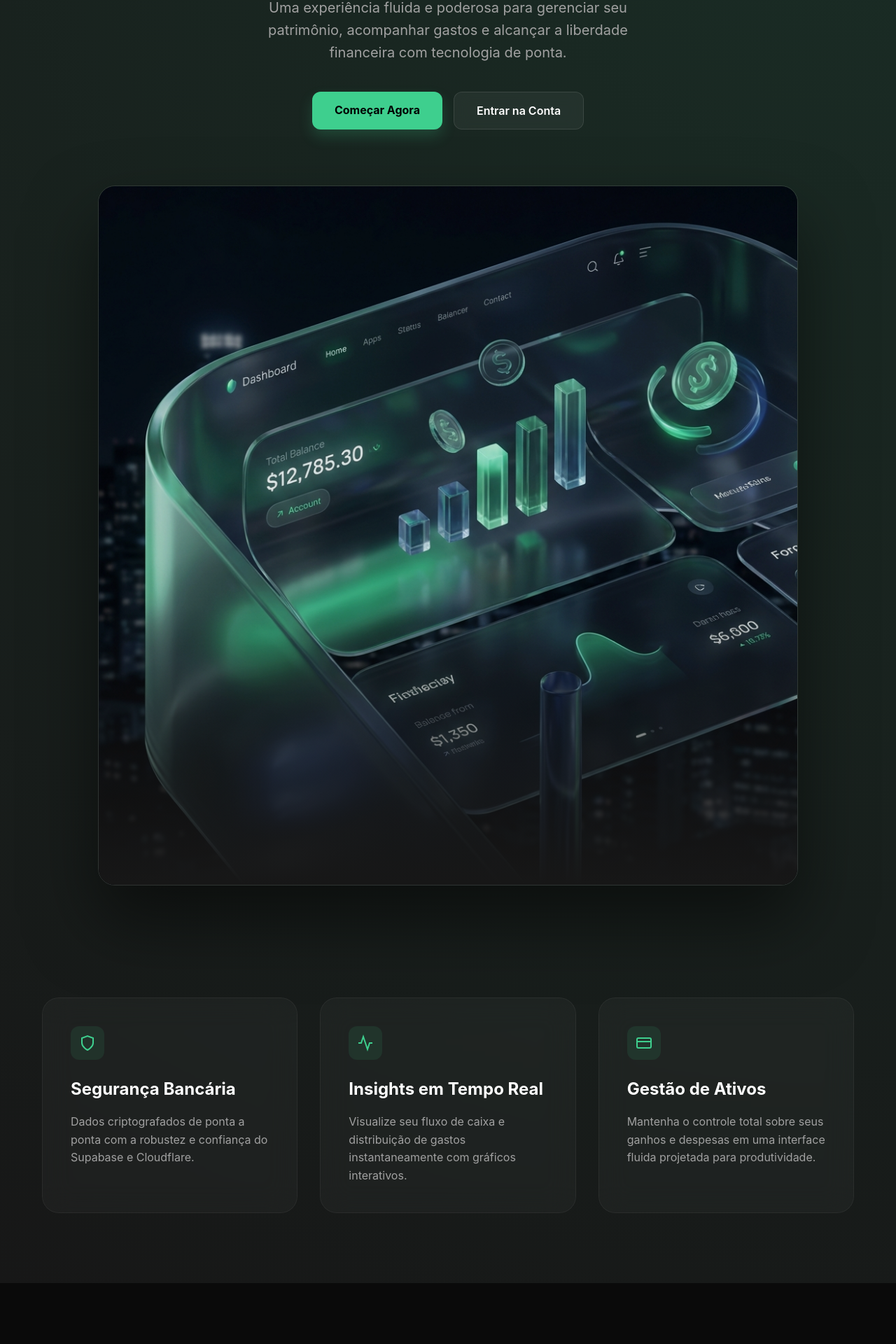
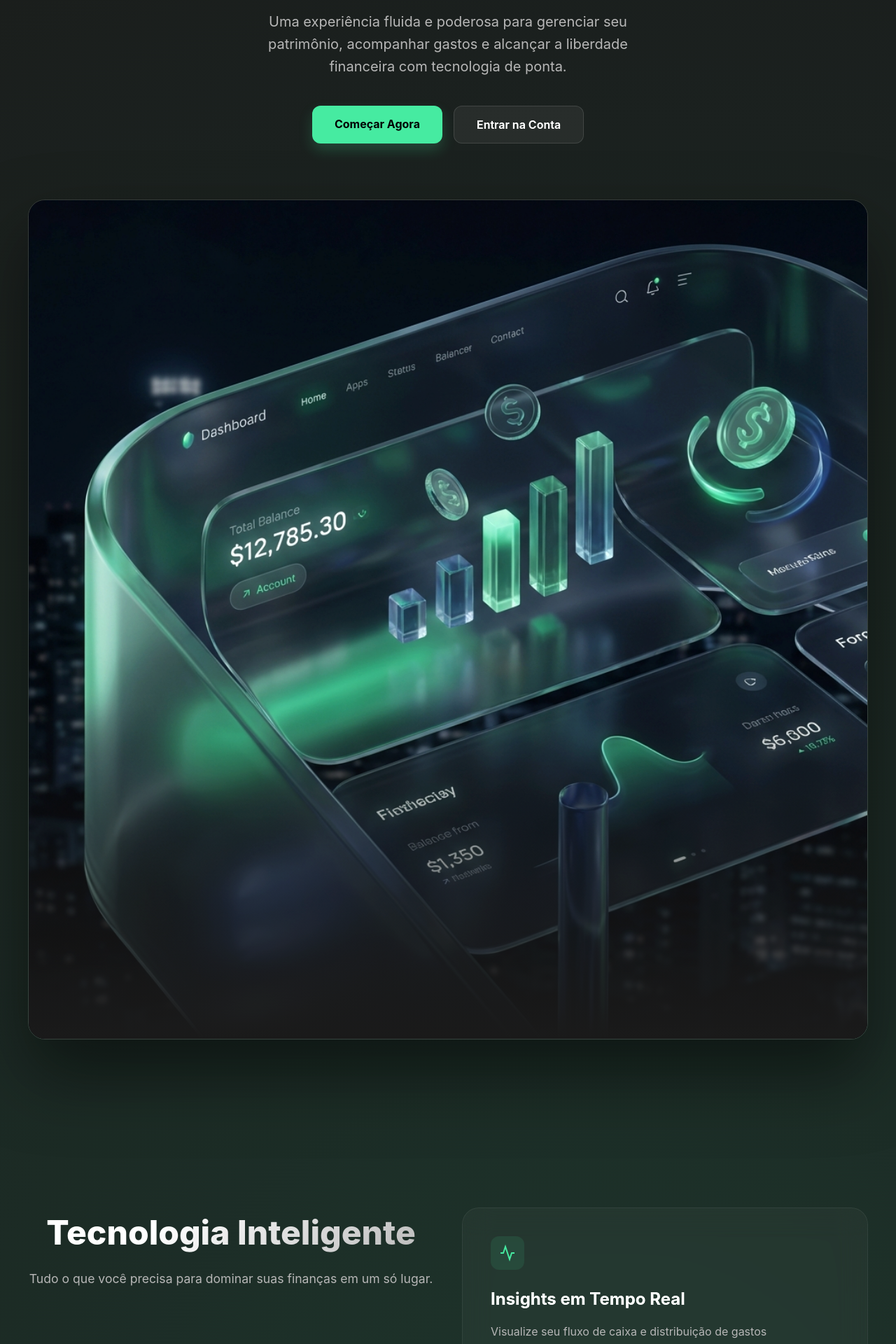
Before and after one commit to thesirkiller/psychic-octo-meme, a React (Vite) app: page / in a window 1280 px wide. Shown: the part 371-2291 px from the top of the page at 70% size. Before the commit the page ends 2204 px from the top, so only its background shows below. Built offline with nearby package versions, Linux system fonts and the light colour scheme.

Commit message:
Premium Update: Pulse background, dedicated Security section, and cinematic entrance animations

```diff
--- a/src/pages/LandingPage.jsx
+++ b/src/pages/LandingPage.jsx
@@ -6,45 +6,37 @@ const LandingPage = () => {
     return (
         <div className="landing-container">
             <LandingNavbar />
-            <section className="hero-section">
-                <div className="hero-tag">A Próxima Geração de Gestão Financeira</div>
-                <h1 className="hero-title">
+            <section className="hero-section reveal">
+                <div className="hero-tag fade-in">A Próxima Geração de Gestão Financeira</div>
+                <h1 className="hero-title slide-up">
                     Suas finanças em um <br /> estado de clareza.
                 </h1>
-                <p className="hero-subtitle">
+                <p className="hero-subtitle slide-up delay-1">
                     Uma experiência fluida e poderosa para gerenciar seu patrimônio,
                     acompanhar gastos e alcançar a liberdade financeira com tecnologia de ponta.
                 </p>
 
-                <div className="hero-cta">
+                <div className="hero-cta slide-up delay-2">
                     <Link to="/register" className="btn-primary">Começar Agora</Link>
                     <Link to="/login" className="btn-secondary">Entrar na Conta</Link>
                 </div>
 
-                <div className="hero-visual">
-                    {/* Using the generated premium hero image placeholder logic */}
+                <div className="hero-visual reveal delay-3">
                     <img
                         src="/assets/finance_landing_hero.png"
                         alt="Finance Dashboard Visualization"
-                        style={{ filter: 'brightness(0.9)' }}
+                        className="hero-img"
                     />
-                    <div style={{
-                        position: 'absolute',
-                        inset: 0,
-                        background: 'linear-gradient(to bottom, transparent 60%, #171717 100%)'
-                    }}></div>
+                    <div className="hero-gradient-overlay"></div>
                 </div>
             </section>
 
-            <section className="features-grid">
-                <div className="feature-card">
-                    <div className="feature-icon">
-                        <svg width="24" height="24" viewBox="0 0 24 24" fill="none" stroke="currentColor" strokeWidth="2"><path d="M12 22s8-4 8-10V5l-8-3-8 3v7c0 6 8 10 8 10z" /></svg>
+            <section id="features" className="features-grid">
+                <div className="section-header">
+                    <h2 className="section-title">Tecnologia Inteligente</h2>
+                    <p className="section-subtitle">Tudo o que você precisa para dominar suas finanças em um só lugar.</p>
                 </div>
-                    <h3 className="feature-title">Segurança Bancária</h3>
-                    <p className="feature-desc">Dados criptografados de ponta a ponta com a robustez e confiança do Supabase e Cloudflare.</p>
-                </div>
-
+                <div className="features-content">
                     <div className="feature-card">
                         <div className="feature-icon">
                             <svg width="24" height="24" viewBox="0 0 24 24" fill="none" stroke="currentColor" strokeWidth="2"><polyline points="22 12 18 12 15 21 9 3 6 12 2 12" /></svg>
@@ -60,6 +52,33 @@ const LandingPage = () => {
                         <h3 className="feature-title">Gestão de Ativos</h3>
                         <p className="feature-desc">Mantenha o controle total sobre seus ganhos e despesas em uma interface fluida projetada para produtividade.</p>
                     </div>
+                </div>
+            </section>
+
+            <section id="security" className="security-section reveal">
+                <div className="security-content">
+                    <div className="security-info">
+                        <div className="feature-icon">
+                            <svg width="24" height="24" viewBox="0 0 24 24" fill="none" stroke="currentColor" strokeWidth="2"><path d="M12 22s8-4 8-10V5l-8-3-8 3v7c0 6 8 10 8 10z" /></svg>
+                        </div>
+                        <h2 className="section-title">Segurança de<br />Nível Bancário</h2>
+                        <p className="section-subtitle">
+                            Sua privacidade é nossa prioridade absoluta. Seus dados são protegidos por criptografia
+                            de ponta a ponta e infraestrutura global segura.
+                        </p>
+                        <ul className="security-list">
+                            <li>AES-256 Encryption</li>
+                            <li>Autenticação de Dois Fatores</li>
+                            <li>Infraestrutura Cloudflare & Supabase</li>
+                        </ul>
+                    </div>
+                    <div className="security-visual">
+                        <div className="glass-shield">
+                            <div className="shield-glow"></div>
+                            <svg width="120" height="120" viewBox="0 0 24 24" fill="none" stroke="#3ecf8e" strokeWidth="1" strokeLinecap="round" strokeLinejoin="round"><path d="M12 22s8-4 8-10V5l-8-3-8 3v7c0 6 8 10 8 10z" /></svg>
+                        </div>
+                    </div>
+                </div>
             </section>
         </div>
     )
--- a/src/styles/LandingPage.css
+++ b/src/styles/LandingPage.css
@@ -1,9 +1,92 @@
+html {
+    scroll-behavior: smooth;
+}
+
 .landing-container {
     min-height: 100vh;
-    background: radial-gradient(circle at top right, #1a2e26 0%, #171717 100%);
+    background: radial-gradient(circle at center, #1a2e26 0%, #171717 100%);
+    background-size: 200% 200%;
+    animation: pulseBG 20s ease-in-out infinite;
     color: #ffffff;
     font-family: 'Inter', sans-serif;
     overflow-x: hidden;
+}
+
+@keyframes pulseBG {
+    0% {
+        background-size: 100% 100%;
+        filter: brightness(1);
+    }
+
+    50% {
+        background-size: 150% 150%;
+        filter: brightness(1.2);
+    }
+
+    100% {
+        background-size: 100% 100%;
+        filter: brightness(1);
+    }
+}
+
+/* Entrance Animations */
+@keyframes fadeIn {
+    from {
+        opacity: 0;
+    }
+
+    to {
+        opacity: 1;
+    }
+}
+
+@keyframes slideUp {
+    from {
+        opacity: 0;
+        transform: translateY(30px);
+    }
+
+    to {
+        opacity: 1;
+        transform: translateY(0);
+    }
+}
+
+@keyframes revealScale {
+    from {
+        opacity: 0;
+        transform: scale(0.95);
+    }
+
+    to {
+        opacity: 1;
+        transform: scale(1);
+    }
+}
+
+.fade-in {
+    animation: fadeIn 1.2s ease forwards;
+}
+
+.slide-up {
+    animation: slideUp 1s cubic-bezier(0.2, 0.8, 0.2, 1) forwards;
+    opacity: 0;
+}
+
+.reveal {
+    animation: revealScale 1.4s cubic-bezier(0.2, 0.8, 0.2, 1) forwards;
+}
+
+.delay-1 {
+    animation-delay: 0.2s;
+}
+
+.delay-2 {
+    animation-delay: 0.4s;
+}
+
+.delay-3 {
+    animation-delay: 0.6s;
 }
 
 /* Landing Navbar Styles */
@@ -20,7 +103,7 @@
 
 .landing-navbar {
     width: 100%;
-    max-width: 900px;
+    max-width: 1400px;
     height: 64px;
     background: rgba(255, 255, 255, 0.03);
     backdrop-filter: blur(25px) saturate(180%);
@@ -30,7 +113,7 @@
     display: flex;
     align-items: center;
     justify-content: space-between;
-    padding: 0 24px;
+    padding: 0 32px;
     box-shadow: 0 20px 40px rgba(0, 0, 0, 0.3);
 }
 
@@ -102,12 +185,12 @@
 
 .hero-section {
     position: relative;
-    padding: 120px 20px 60px;
+    padding: 140px 40px 60px;
     display: flex;
     flex-direction: column;
     align-items: center;
     text-align: center;
-    max-width: 1200px;
+    max-width: 1400px;
     margin: 0 auto;
 }
 
@@ -183,26 +266,64 @@
 .hero-visual {
     position: relative;
     width: 100%;
-    max-width: 1000px;
+    max-width: 1300px;
     border-radius: 24px;
     overflow: hidden;
     box-shadow: 0 50px 100px rgba(0, 0, 0, 0.5);
     border: 1px solid rgba(255, 255, 255, 0.1);
 }
 
-.hero-visual img {
+.hero-img {
     width: 100%;
     height: auto;
     display: block;
+    filter: brightness(0.9);
+}
+
+.hero-gradient-overlay {
+    position: absolute;
+    inset: 0;
+    pointer-events: none;
+    background: linear-gradient(to bottom, transparent 60%, #171717 100%);
+    z-index: 2;
+}
+
+.section-header {
+    text-align: center;
+    margin-bottom: 60px;
+}
+
+.section-title {
+    font-size: clamp(2rem, 5vw, 3rem);
+    font-weight: 800;
+    margin-bottom: 16px;
+    background: linear-gradient(135deg, #ffffff 0%, #a1a1a1 100%);
+    -webkit-background-clip: text;
+    background-clip: text;
+    -webkit-text-fill-color: transparent;
+}
+
+.section-subtitle {
+    color: #a1a1a1;
+    font-size: 1.1rem;
+    max-width: 600px;
+    margin: 0 auto;
+    line-height: 1.6;
 }
 
 .features-grid {
     display: grid;
-    grid-template-columns: repeat(auto-fit, minmax(300px, 1fr));
-    gap: 32px;
-    padding: 100px 20px;
-    max-width: 1200px;
+    grid-template-columns: repeat(auto-fit, minmax(350px, 1fr));
+    gap: 40px;
+    padding: 180px 40px;
+    max-width: 1400px;
     margin: 0 auto;
+}
+
+.features-content {
+    display: grid;
+    grid-template-columns: repeat(auto-fit, minmax(350px, 1fr));
+    gap: 40px;
 }
 
 .feature-card {
@@ -250,7 +371,113 @@
     line-height: 1.6;
 }
 
+.security-section {
+    padding: 180px 40px;
+    max-width: 1400px;
+    margin: 0 auto;
+}
+
+.security-content {
+    display: flex;
+    align-items: center;
+    gap: 80px;
+    background: rgba(255, 255, 255, 0.02);
+    padding: 80px;
+    border-radius: 40px;
+    border: 1px solid rgba(255, 255, 255, 0.05);
+    backdrop-filter: blur(20px);
+}
+
+.security-info {
+    flex: 1;
+}
+
+.security-info .section-title {
+    text-align: left;
+}
+
+.security-info .section-subtitle {
+    margin: 0 0 32px 0;
+    text-align: left;
+}
+
+.security-list {
+    list-style: none;
+    padding: 0;
+    display: flex;
+    flex-direction: column;
+    gap: 16px;
+}
+
+.security-list li {
+    display: flex;
+    align-items: center;
+    gap: 12px;
+    color: #ffffff;
+    font-weight: 500;
+}
+
+.security-list li::before {
+    content: "✓";
+    color: #3ecf8e;
+    font-weight: 800;
+}
+
+.security-visual {
+    flex: 1;
+    display: flex;
+    justify-content: center;
+    align-items: center;
+}
+
+.glass-shield {
+    position: relative;
+    width: 240px;
+    height: 240px;
+    background: rgba(255, 255, 255, 0.03);
+    border: 1px solid rgba(255, 255, 255, 0.1);
+    border-radius: 50px;
+    display: flex;
+    align-items: center;
+    justify-content: center;
+    backdrop-filter: blur(40px);
+    box-shadow: 0 30px 60px rgba(0, 0, 0, 0.4);
+}
+
+.shield-glow {
+    position: absolute;
+    width: 60%;
+    height: 60%;
+    background: #3ecf8e;
+    filter: blur(80px);
+    opacity: 0.2;
+    z-index: -1;
+}
+
+@media (max-width: 1024px) {
+    .security-content {
+        flex-direction: column;
+        padding: 40px;
+        gap: 40px;
+    }
+
+    .security-info .section-title,
+    .security-info .section-subtitle {
+        text-align: center;
+    }
+
+    .security-list {
+        align-items: center;
+    }
+}
+
 @media (max-width: 768px) {
+
+    .features-grid,
+    .security-section {
+        padding: 100px 20px;
+    }
+
     .hero-title {
         font-size: 3rem;
     }
```
Lines whose indentation alone changed are shown as unchanged.
